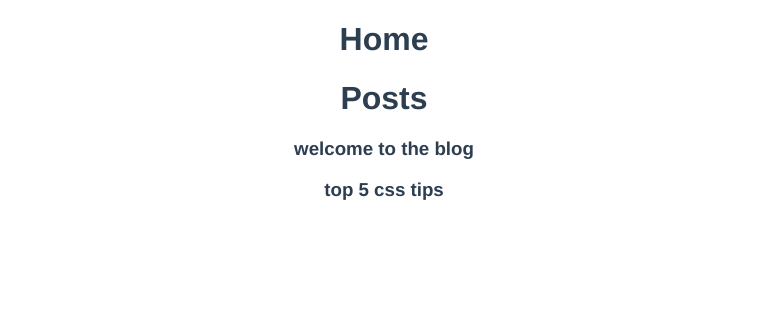
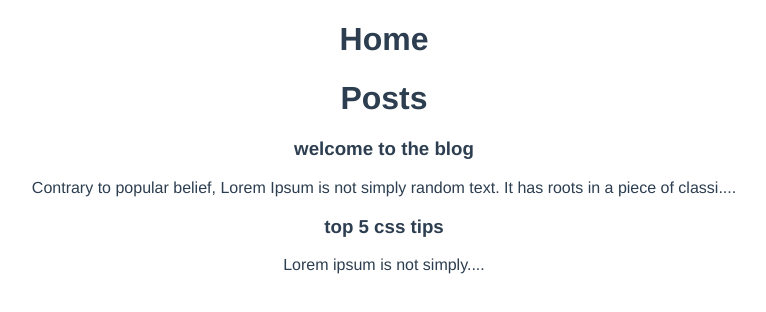
Before and after one commit to alex197925/blog-vue, a Vue app: page / in a window 1280 px wide. Shown: the top 312 px of the page, without its empty margins (256-1022 px from the left). Built offline with nearby package versions, Linux system fonts and the light colour scheme.

Commit message:
Snippet text use props with composition API

```diff
--- a/src/components/SingPostView.vue
+++ b/src/components/SingPostView.vue
@@ -3,12 +3,22 @@
 <template>
   <div>
     <h3>{{ post.title }}</h3>
+    <p>{{ snippet }}</p>
   </div>
 </template>
 
 <script>
+import { computed } from "vue";
 export default {
   props: ["post"],
+  // Tack props as a first argument
+  setup(props) {
+    const snippet = computed(() => {
+      return props.post.body.substring(0, 100) + "....";
+    });
+
+    return { snippet };
+  },
 };
 </script>
 
--- a/src/views/HomeView.vue
+++ b/src/views/HomeView.vue
@@ -18,8 +18,16 @@ export default {
 
   setup() {
     const posts = ref([
-      { title: "welcome to the blog", body: "Lorem ipsum", id: 1 },
-      { title: "top 5 css tips", body: "Lorem ipsum", id: 2 },
+      {
+        title: "welcome to the blog",
+        body: "Contrary to popular belief, Lorem Ipsum is not simply random text. It has roots in a piece of classical Latin literature from 45 BC, making it over 2000 years old. Richard McClintock, a Latin professor at Hampden-Sydney College in Virginia, looked up one of the more obscure Latin words, consectetur, from a Lorem Ipsum passage, and going through the cites of the word in classical literature, discovered the undoubtable source",
+        id: 1,
+      },
+      {
+        title: "top 5 css tips",
+        body: "Lorem ipsum is not simply",
+        id: 2,
+      },
     ]);
     return { posts };
   },
```
